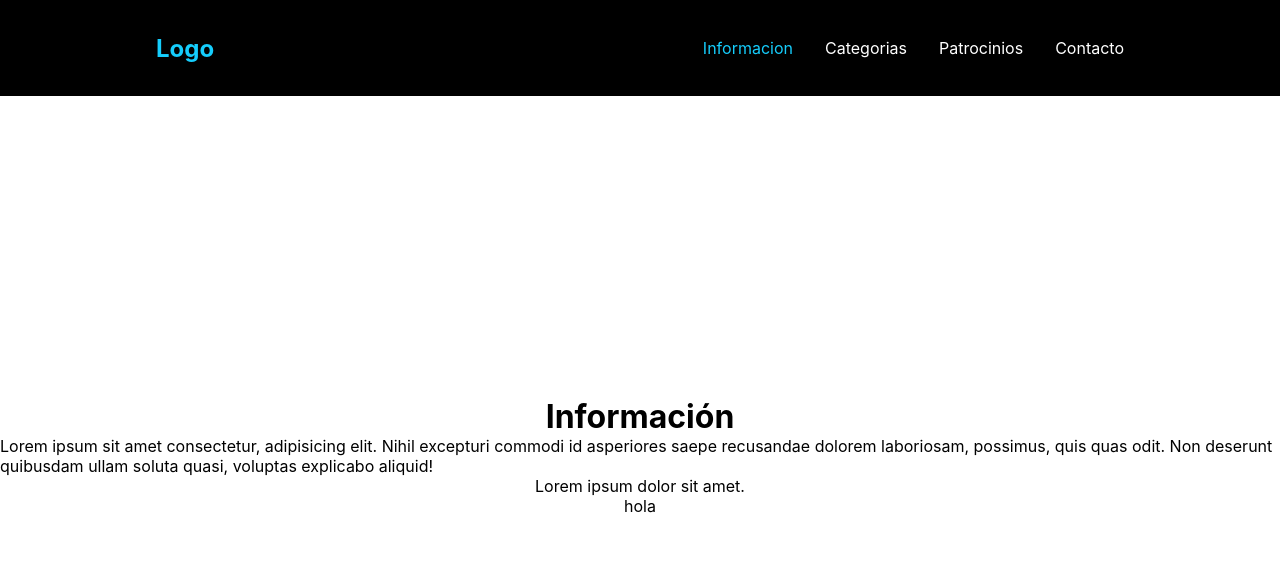
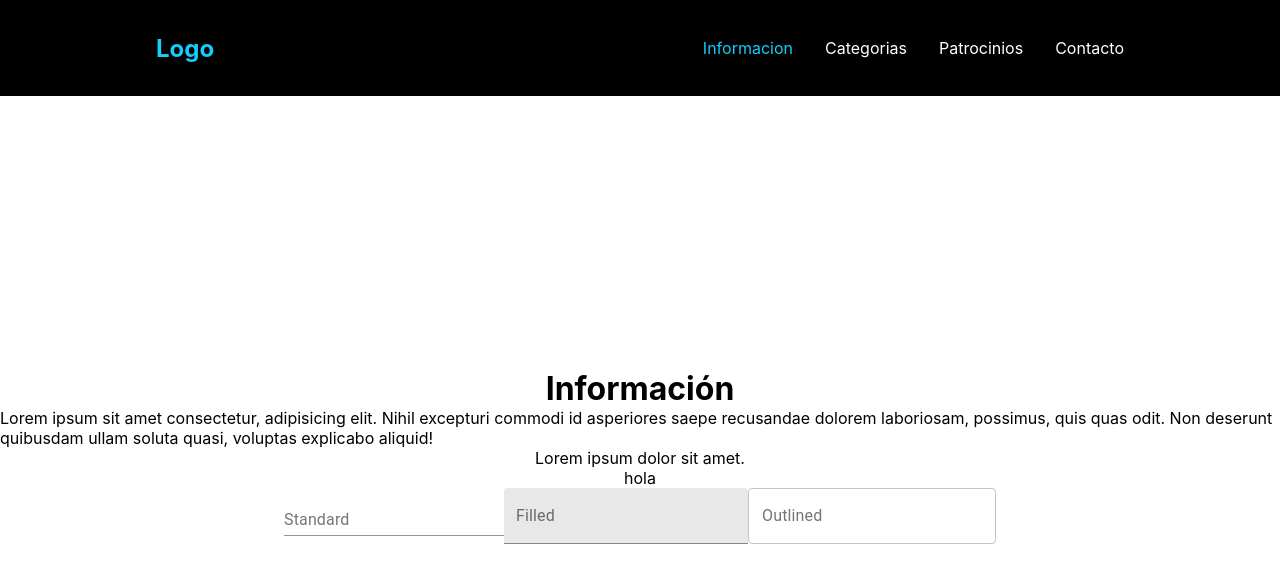
Before and after one commit to william-monroy/Game-Jam, a React (Create React App) app: page /info in a window 1280 px wide. Shown: the top 582 px of the page. Built offline with nearby package versions, Linux system fonts and the light colour scheme.

Commit message:
textfield

```diff
--- a/src/Pages/info.jsx
+++ b/src/Pages/info.jsx
@@ -1,12 +1,13 @@
 import React from 'react'
 import Sidebar from '../Components/Sidebar'
 import Navbar from '../Components/Navbar'
+import TextField from '@material-ui/core/TextField'
 
 function Informacion() {
     return (
         <>
-        <Sidebar/>
-        <Navbar/>
+            <Sidebar />
+            <Navbar />
             <div
                 style={{
                     display: 'flex',
@@ -21,6 +22,12 @@ function Informacion() {
                 <p className="parrafo">Lorem ipsum dolor sit amet.</p>
                 <p className="parrafo">hola</p>
 
+                <form noValidate autoComplete="off">
+                    <TextField id="standard-basic" label="Standard" />
+                    <TextField id="filled-basic" label="Filled" variant="filled" />
+                    <TextField id="outlined-basic" label="Outlined" variant="outlined" />
+                </form>
+
             </div>
         </>
     )
```
Lines whose indentation alone changed are shown as unchanged.
